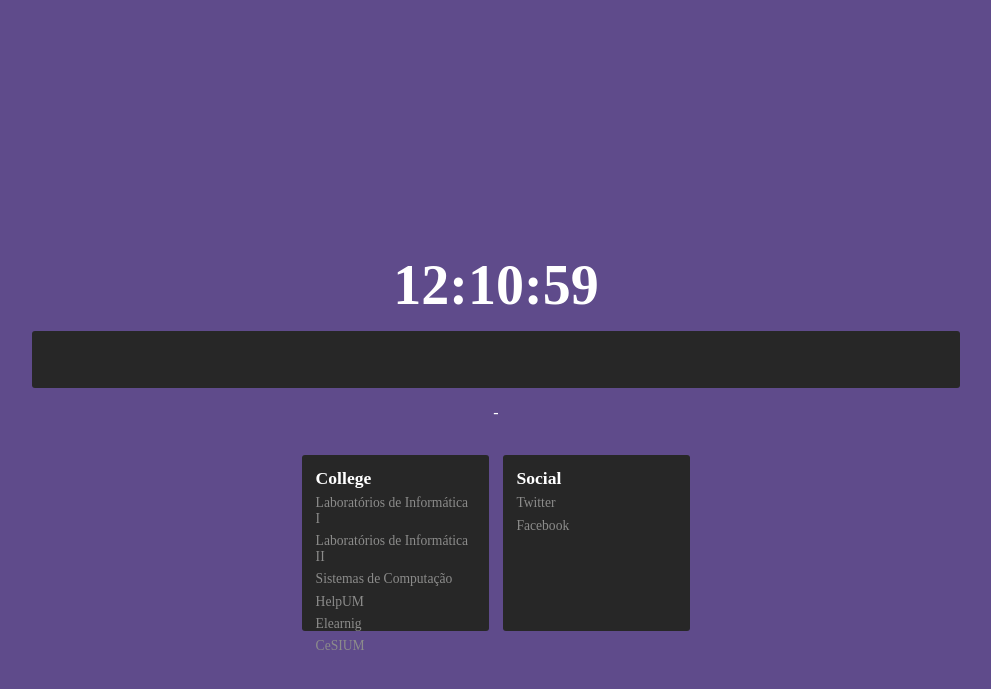
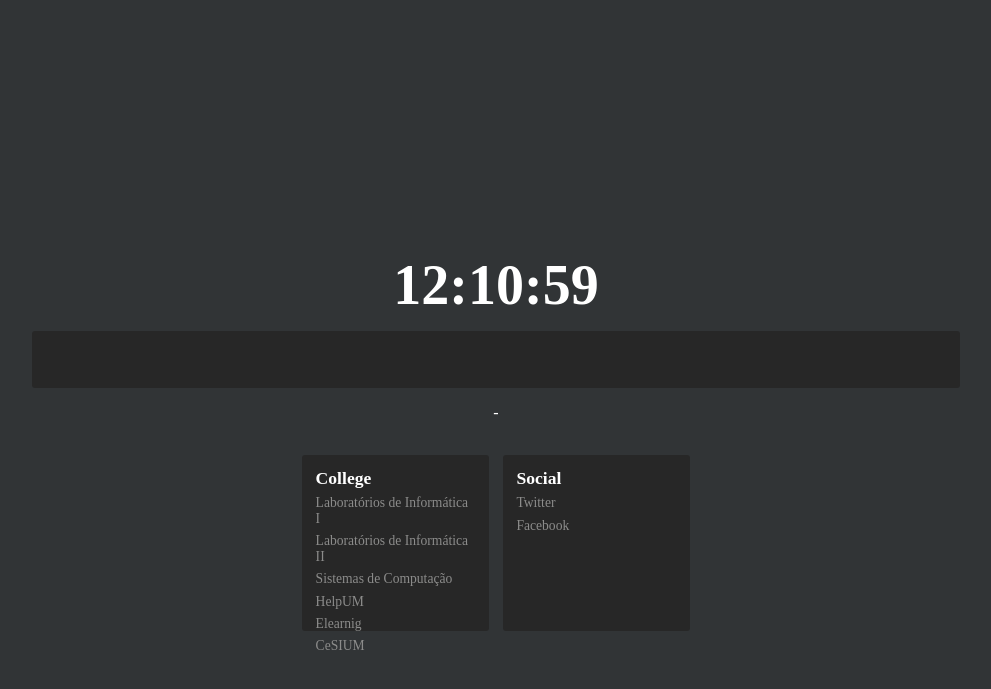
Before and after one commit to nelsonmestevao/startpage, a Jekyll site: the page built from index.html, in a window 1280 px wide. Shown: the top 689 px of the page, without its empty margins (144-1135 px from the left). Built offline with Jekyll 4.4.1, drawn with Linux system fonts in a browser that asks for light colours.

Commit message:
update background color

```diff
--- a/_sass/1-base/_variables.sass
+++ b/_sass/1-base/_variables.sass
@@ -46,7 +46,7 @@ $light-gray                 : mix(#fff, $gray, 50%)
 $lighter-gray               : mix(#fff, $gray, 90%)
 
 $body-color                 : #fff
-$background-color           : #5F4B8B
+$background-color           : $darker-gray
 $code-background-color      : #fafafa
 $code-background-color-dark : $light-gray
 $text-color                 : $dark-gray
```
